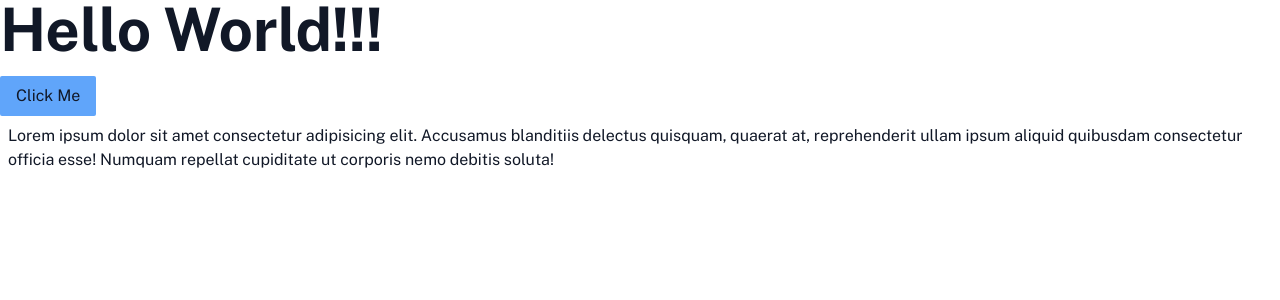
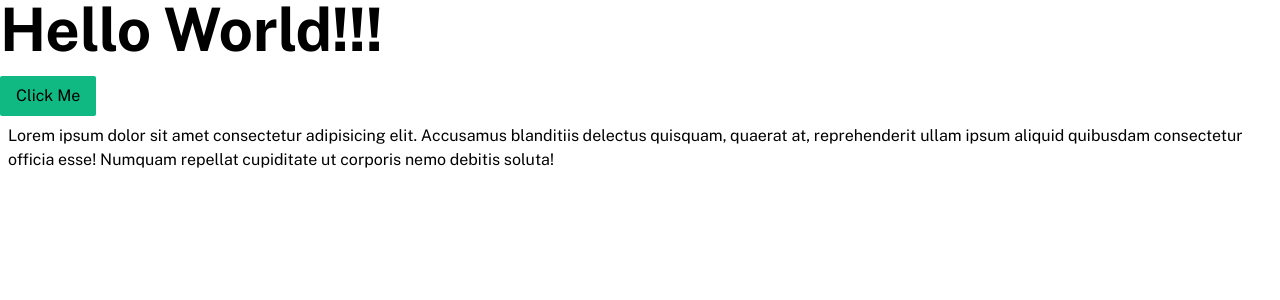
Before and after one commit to sibasishm/spotify-clone, a Next.js app: page / in a window 1280 px wide. Shown: the top 300 px of the page. Built offline with nearby package versions, Linux system fonts and the light colour scheme.

Commit message:
theme updated

```diff
--- a/src/components/button/button.tsx
+++ b/src/components/button/button.tsx
@@ -22,7 +22,7 @@ export const Button = ({
 			className={[
 				classes,
 				'rounded-sm px-4 py-2',
-				`${variant === 'filled' ? 'bg-blue-400' : 'border-2 border-blue-400'}`,
+				`${variant === 'filled' ? 'bg-primary' : 'border-2 border-primary'}`,
 			].join(' ')}
 			onClick={onClick}
 			{...rest}
--- a/src/styles/index.css
+++ b/src/styles/index.css
@@ -9,15 +9,15 @@
 }
 
 :root {
-	--color-primary: '#10b981';
-	--color-primary-offset: '#059669';
-	--color-secondary: '#fb923c';
-	--color-secondary-offset: '#f97316';
-	--color-bg: '#fafafa';
-	--color-bg-offset: '#ffffff';
-	--color-text: '#171717';
-	--color-text-offset: '#404040';
-	--color-border: '#a8a29e';
+	--color-primary: #10b981;
+	--color-primary-offset: #059669;
+	--color-secondary: #fb923c;
+	--color-secondary-offset: #f97316;
+	--color-light: #fafafa;
+	--color-light-offset: #f7f7f7;
+	--color-dark: #171717;
+	--color-dark-offset: #404040;
+	--color-border: #a8a29e;
 }
 
 @tailwind utilities;
--- a/tailwind.config.js
+++ b/tailwind.config.js
@@ -4,11 +4,32 @@ module.exports = {
 	purge: ['./src/**/*.{js,ts,jsx,tsx}'],
 	darkMode: false, // or 'media' or 'class'
 	theme: {
-		extend: {
-			fontFamily: {
-				sans: ['Public Sans', ...fontFamily.sans],
+		fontFamily: {
+			sans: ['Public Sans', ...fontFamily.sans],
+		},
+		colors: {
+			white: 'white',
+			black: 'black',
+			transparent: 'transparent',
+			border: 'var(--color-border)',
+			primary: {
+				DEFAULT: 'var(--color-primary)',
+				offset: 'var(--color-primary-offset)',
+			},
+			secondary: {
+				DEFAULT: 'var(--color-secondary)',
+				offset: 'var(--color-secondary-offset)',
+			},
+			light: {
+				DEFAULT: 'var(--color-light)',
+				offset: 'var(--color-light-offset)',
+			},
+			dark: {
+				DEFAULT: 'var(--color-dark)',
+				offset: 'var(--color-dark-offset)',
 			},
 		},
+		extend: {},
 	},
 	variants: {
 		extend: {},
```
